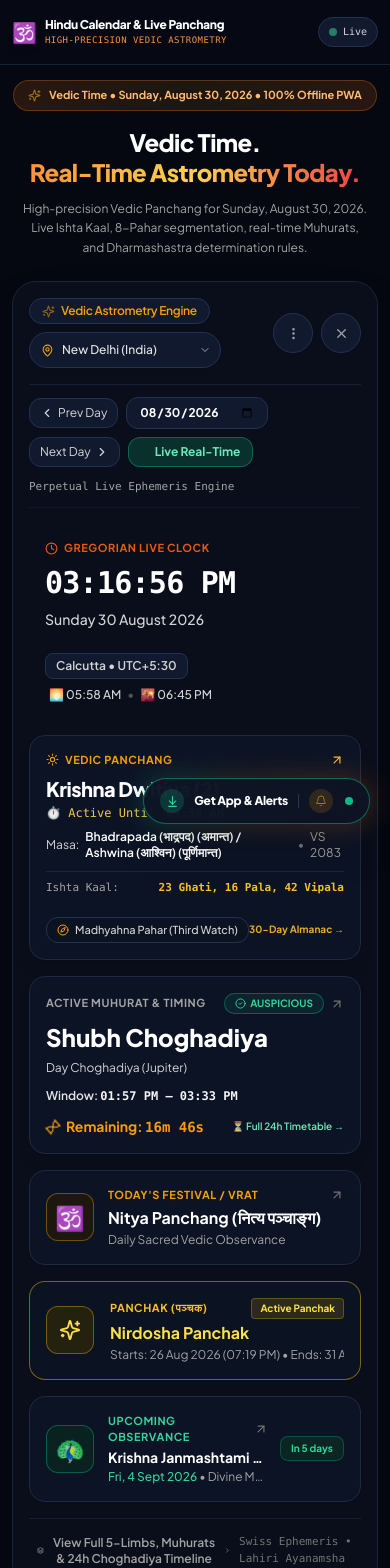
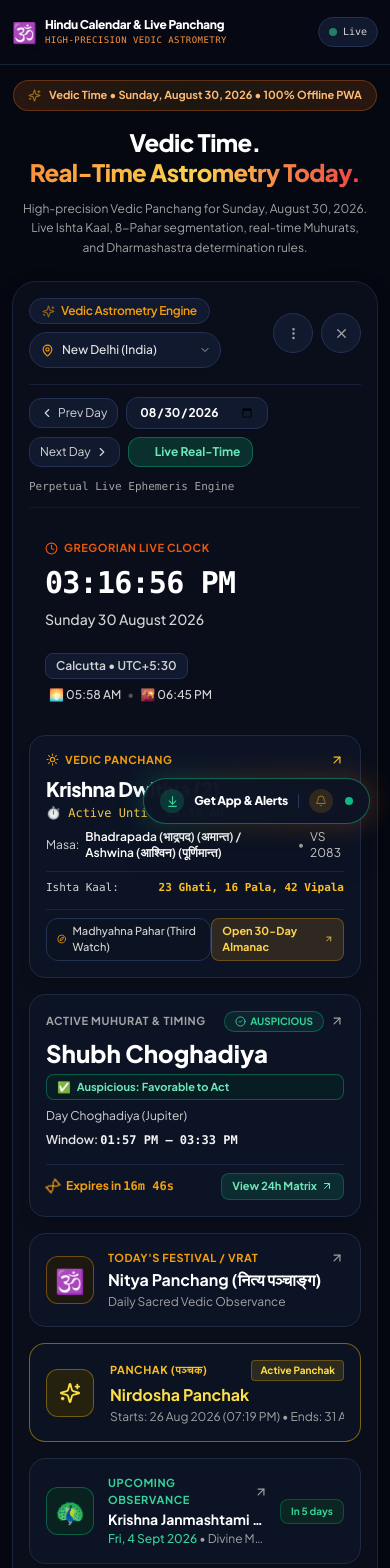
Before and after one commit to manishkana30-jpg/hindu-calendar-widget, a Next.js app: page / in a window 390 px wide. Shown: the top 1568 px of the page. Built offline with nearby package versions, Linux system fonts and the light colour scheme.

Commit message:
feat(cro,a11y,seo): implement audit remediations for glanceability, modal affordance, WCAG contrast, and AEO structured data

```diff
--- a/app/components/HinduPanchangWidget.tsx
+++ b/app/components/HinduPanchangWidget.tsx
@@ -5,7 +5,7 @@ import {
   Sparkles, MapPin, ChevronDown, MoreVertical, X,
   Clock, Sun, Compass, Hourglass, Calendar, Moon,
   CheckCircle2, ChevronRight, ChevronLeft, Star, Flame, Layers,
-  ShieldAlert, ShieldCheck, ArrowUpRight
+  ShieldAlert, ShieldCheck, ArrowUpRight, Lock
 } from 'lucide-react';
 import {
   calculatePanchang,
@@ -168,6 +168,12 @@ export function HinduPanchangWidget({ initialLocation }: { initialLocation?: Loc
                 ))}
               </select>
               <ChevronDown size={12} className="absolute right-2.5 text-neutral-400 pointer-events-none" />
+            </div>
+
+            {/* Geolocation Privacy Badge */}
+            <div className="hidden md:inline-flex items-center gap-1 text-[11px] text-emerald-400 font-mono bg-emerald-950/30 border border-emerald-500/20 px-2.5 py-0.5 rounded-full shadow-sm">
+              <Lock size={10} />
+              <span>100% Client-Side • Zero GPS Logging</span>
             </div>
 
             {/* Subtitle / Center Coordinates info */}
@@ -387,26 +393,27 @@ export function HinduPanchangWidget({ initialLocation }: { initialLocation?: Loc
               <div className="text-xs text-neutral-300 mt-1 flex items-center gap-1.5">
                 <span>Masa:</span>
                 <span className="font-semibold text-white">{panchang.masaDisplay}</span>
-                <span className="text-neutral-500">•</span>
-                <span className="text-neutral-400">VS {panchang.vikramSamvat}</span>
+                <span className="text-neutral-400">•</span>
+                <span className="text-neutral-300">VS {panchang.vikramSamvat}</span>
               </div>
 
               {/* Tertiary Ishta Kaal Sub-Panel */}
-              <div className="mt-2.5 pt-2 border-t border-[#1a2542] flex items-center justify-between text-[11px] font-mono text-neutral-400">
+              <div className="mt-2.5 pt-2 border-t border-[#1a2542] flex items-center justify-between text-[11px] font-mono text-neutral-300">
                 <span>Ishta Kaal:</span>
                 <span className="text-amber-400 font-semibold">{panchang.ishtaKaal.ghatiFormatted}</span>
               </div>
             </div>
 
             {/* Footer: Pahar Capsule & Interactive Tap Pill */}
-            <div className="flex items-center justify-between mt-3 pt-2">
+            <div className="flex items-center justify-between mt-3 pt-2 border-t border-[#1a2542]">
               <div className="border border-[#233152] bg-[#0b1222] px-2.5 py-1 rounded-xl text-[11px] font-medium text-neutral-300 flex items-center gap-1.5">
                 <Compass size={12} className="text-[#f59e0b]" />
                 <span>{panchang.paharCapsuleText}</span>
               </div>
-              <span className="text-[10px] text-amber-400/90 font-bold group-hover:text-amber-300 transition-colors flex items-center gap-0.5">
-                30-Day Almanac →
-              </span>
+              <div className="px-2.5 py-1 rounded-lg bg-amber-500/15 border border-amber-500/30 text-[11px] font-bold text-amber-300 group-hover:bg-amber-500/25 group-hover:border-amber-400 transition-all flex items-center gap-1">
+                <span>Open 30-Day Almanac</span>
+                <ArrowUpRight size={12} />
+              </div>
             </div>
           </div>
 
@@ -449,11 +456,11 @@ export function HinduPanchangWidget({ initialLocation }: { initialLocation?: Loc
                     )}
                     <span>{panchang.currentChoghadiya?.nature || 'AUSPICIOUS'}</span>
                   </span>
-                  <ArrowUpRight size={14} className="text-neutral-500 group-hover:text-emerald-400 group-hover:translate-x-0.5 group-hover:-translate-y-0.5 transition-transform" />
+                  <ArrowUpRight size={14} className="text-neutral-400 group-hover:text-emerald-400 group-hover:translate-x-0.5 group-hover:-translate-y-0.5 transition-transform" />
                 </div>
               </div>
 
-              <div className={`text-2xl font-extrabold my-2 leading-tight transition-colors ${
+              <div className={`text-2xl font-extrabold my-1.5 leading-tight transition-colors ${
                 panchang.currentChoghadiya?.nature === 'AUSPICIOUS'
                   ? 'text-white group-hover:text-emerald-300'
                   : panchang.currentChoghadiya?.nature === 'NEUTRAL'
@@ -463,7 +470,29 @@ export function HinduPanchangWidget({ initialLocation }: { initialLocation?: Loc
                 {panchang.currentChoghadiya?.displayName || 'Labh Choghadiya'}
               </div>
 
-              <div className="text-xs text-neutral-300 mb-3">
+              {/* Actionability Guidance Banner */}
+              <div className={`py-1 px-2.5 rounded-lg text-[11px] font-bold flex items-center justify-between border mb-2 ${
+                panchang.currentChoghadiya?.nature === 'AUSPICIOUS'
+                  ? 'bg-emerald-950/40 border-emerald-500/40 text-emerald-300'
+                  : panchang.currentChoghadiya?.nature === 'NEUTRAL'
+                  ? 'bg-blue-950/40 border-blue-500/40 text-blue-300'
+                  : 'bg-rose-950/40 border-rose-500/40 text-rose-300'
+              }`}>
+                <div className="flex items-center gap-1.5">
+                  <span>
+                    {panchang.currentChoghadiya?.nature === 'AUSPICIOUS' ? '✅' : panchang.currentChoghadiya?.nature === 'NEUTRAL' ? '⚪' : '⚠️'}
+                  </span>
+                  <span className="truncate">
+                    {panchang.currentChoghadiya?.nature === 'AUSPICIOUS'
+                      ? 'Auspicious: Favorable to Act'
+                      : panchang.currentChoghadiya?.nature === 'NEUTRAL'
+                      ? 'Neutral: Routine Activity'
+                      : 'Inauspicious: Delay Major Tasks'}
+                  </span>
+                </div>
+              </div>
+
+              <div className="text-xs text-neutral-300 mb-2">
                 {panchang.currentChoghadiya?.periodType || 'Night'} Choghadiya ({panchang.currentChoghadiya?.planet || 'Mercury'})
               </div>
 
@@ -472,14 +501,15 @@ export function HinduPanchangWidget({ initialLocation }: { initialLocation?: Loc
               </div>
             </div>
 
-            <div className="flex items-center justify-between mt-2">
-              <div className="text-sm font-bold text-[#f59e0b] flex items-center gap-1.5">
+            <div className="flex items-center justify-between mt-3 pt-2 border-t border-[#1a2542]">
+              <div className="text-xs font-bold text-[#f59e0b] flex items-center gap-1.5">
                 <Hourglass size={14} className="text-[#f59e0b] animate-spin" style={{ animationDuration: '6s' }} />
-                <span>Remaining: <span className="font-mono">{panchang.currentChoghadiya?.remainingString || '77m 12s'}</span></span>
+                <span>Expires in <span className="font-mono">{panchang.currentChoghadiya?.remainingString || '77m 12s'}</span></span>
               </div>
-              <span className="text-[10px] text-emerald-300 font-semibold group-hover:text-emerald-200 transition-colors">
-                ⏳ Full 24h Timetable →
-              </span>
+              <div className="px-2.5 py-1 rounded-lg bg-emerald-500/15 border border-emerald-500/30 text-[11px] font-bold text-emerald-300 group-hover:bg-emerald-500/25 group-hover:border-emerald-400 transition-all flex items-center gap-1">
+                <span>View 24h Matrix</span>
+                <ArrowUpRight size={12} />
+              </div>
             </div>
           </div>
 
@@ -530,7 +560,7 @@ export function HinduPanchangWidget({ initialLocation }: { initialLocation?: Loc
                     </span>
                   )}
                 </div>
-                <ArrowUpRight size={14} className="text-neutral-500 group-hover:text-amber-400 transition-colors flex-shrink-0" />
+                <ArrowUpRight size={14} className="text-neutral-400 group-hover:text-amber-400 transition-colors flex-shrink-0" />
               </div>
               <div className={`text-base font-bold mt-0.5 truncate transition-colors ${
                 panchang.todayFestival.isMajor ? 'text-amber-200 group-hover:text-amber-100' : 'text-white group-hover:text-amber-300'
@@ -667,7 +697,7 @@ export function HinduPanchangWidget({ initialLocation }: { initialLocation?: Loc
               <div className="min-w-0 flex-1">
                 <div className="text-emerald-400 text-[11px] font-bold tracking-wider uppercase flex items-center justify-between">
                   <span>UPCOMING OBSERVANCE</span>
-                  <ArrowUpRight size={14} className="text-neutral-500 group-hover:text-emerald-400 transition-colors flex-shrink-0" />
+                  <ArrowUpRight size={14} className="text-neutral-400 group-hover:text-emerald-400 transition-colors flex-shrink-0" />
                 </div>
                 <div className="text-sm font-bold text-white mt-0.5 leading-snug truncate group-hover:text-emerald-300 transition-colors">
                   {panchang.upcomingFestival.title}
@@ -705,7 +735,7 @@ export function HinduPanchangWidget({ initialLocation }: { initialLocation?: Loc
             <span>{showDetails ? 'Hide Detailed Limbs & Timeline' : 'View Full 5-Limbs, Muhurats & 24h Choghadiya Timeline'}</span>
             <ChevronRight size={13} className={`transform transition-transform ${showDetails ? 'rotate-90' : ''}`} />
           </button>
-          <span className="text-[11px] text-neutral-500 font-mono">
+          <span className="text-[11px] text-neutral-400 font-mono">
             Swiss Ephemeris • Lahiri Ayanamsha
           </span>
         </div>
--- a/app/components/MonthlyVedicCalendar.tsx
+++ b/app/components/MonthlyVedicCalendar.tsx
@@ -273,7 +273,7 @@ export function MonthlyVedicCalendar({
             {daysOfWeekShort.map((day, idx) => (
               <div key={day} className="py-1 px-0.5">
                 <span className={idx === 0 ? 'text-red-400' : 'text-neutral-300'}>{day}</span>
-                <span className="block text-[10px] text-neutral-500 font-normal">{daysOfWeekHindi[idx]}</span>
+                <span className="block text-[10px] text-neutral-400 font-normal">{daysOfWeekHindi[idx]}</span>
               </div>
             ))}
           </div>
@@ -386,7 +386,7 @@ export function MonthlyVedicCalendar({
                   {/* Bottom: Tithi End Time & Sunrise */}
                   <div className="mt-2 pt-1.5 border-t border-[#1a2542]/60 text-[10px] space-y-0.5 font-mono">
                     <div className="text-neutral-300 truncate font-semibold" title={`Tithi ends at: ${day.tithiEndTime}`}>
-                      <span className="text-neutral-500">End: </span>
+                      <span className="text-neutral-400">End: </span>
                       <span className="text-amber-300/90">{day.tithiEndTime}</span>
                     </div>
                     <div className="text-neutral-400 text-[9px] truncate">
@@ -498,7 +498,7 @@ export function MonthlyVedicCalendar({
                             {day.festival}
                           </span>
                         ) : (
-                          <span className="text-neutral-500 text-[11px]">नित्य पञ्चाङ्ग</span>
+                          <span className="text-neutral-400 text-[11px]">नित्य पञ्चाङ्ग</span>
                         )}
                       </td>
                     </tr>
--- a/app/panchang/[city]/page.tsx
+++ b/app/panchang/[city]/page.tsx
@@ -103,8 +103,39 @@ export default async function CityPanchangPage({ params }: PageProps) {
   // Cross-linking popular cities
   const popularCities = CITIES.filter((c) => c.slug !== city.slug).slice(0, 8);
 
+  const cityJsonLd = {
+    '@context': 'https://schema.org',
+    '@type': 'BreadcrumbList',
+    itemListElement: [
+      {
+        '@type': 'ListItem',
+        position: 1,
+        name: 'Home',
+        item: 'https://vikram-samvat-widget.vercel.app/'
+      },
+      {
+        '@type': 'ListItem',
+        position: 2,
+        name: 'Panchang',
+        item: 'https://vikram-samvat-widget.vercel.app/'
+      },
+      {
+        '@type': 'ListItem',
+        position: 3,
+        name: `${city.name} Panchang`,
+        item: `https://vikram-samvat-widget.vercel.app/panchang/${city.slug}`
+      }
+    ]
+  };
+
   return (
     <div className="min-h-screen bg-[#050811] text-neutral-100 font-sans selection:bg-orange-500/30 selection:text-orange-200 overflow-x-hidden">
+
+      {/* ── Breadcrumb JSON-LD Schema for City Search Engine Visibility ── */}
+      <script
+        type="application/ld+json"
+        dangerouslySetInnerHTML={{ __html: JSON.stringify(cityJsonLd) }}
+      />
 
       {/* Decorative ambient lighting */}
       <div className="fixed inset-0 pointer-events-none overflow-hidden -z-10">
--- a/next.config.js
+++ b/next.config.js
@@ -9,7 +9,7 @@ const nextConfig = {
         headers: [
           {
             key: 'Content-Security-Policy',
-            value: "default-src 'self'; script-src 'self' 'unsafe-inline' 'unsafe-eval'; style-src 'self' 'unsafe-inline' https://fonts.googleapis.com; font-src 'self' https://fonts.gstatic.com data:; img-src 'self' data: blob: https:; connect-src 'self' blob:; frame-ancestors 'none';"
+            value: "default-src 'self'; script-src 'self' 'unsafe-inline' 'unsafe-eval'; style-src 'self' 'unsafe-inline' https://fonts.googleapis.com; font-src 'self' https://fonts.gstatic.com data:; img-src 'self' data: blob: https:; connect-src 'self' blob: https://*.googleapis.com https://*.push.services.mozilla.com; frame-ancestors 'none';"
           },
           {
             key: 'X-Frame-Options',
```
Also changed, not shown: app/components/FloatingInstallShare.tsx (+4 -4 lines), app/page.tsx (+18 -1 lines).
